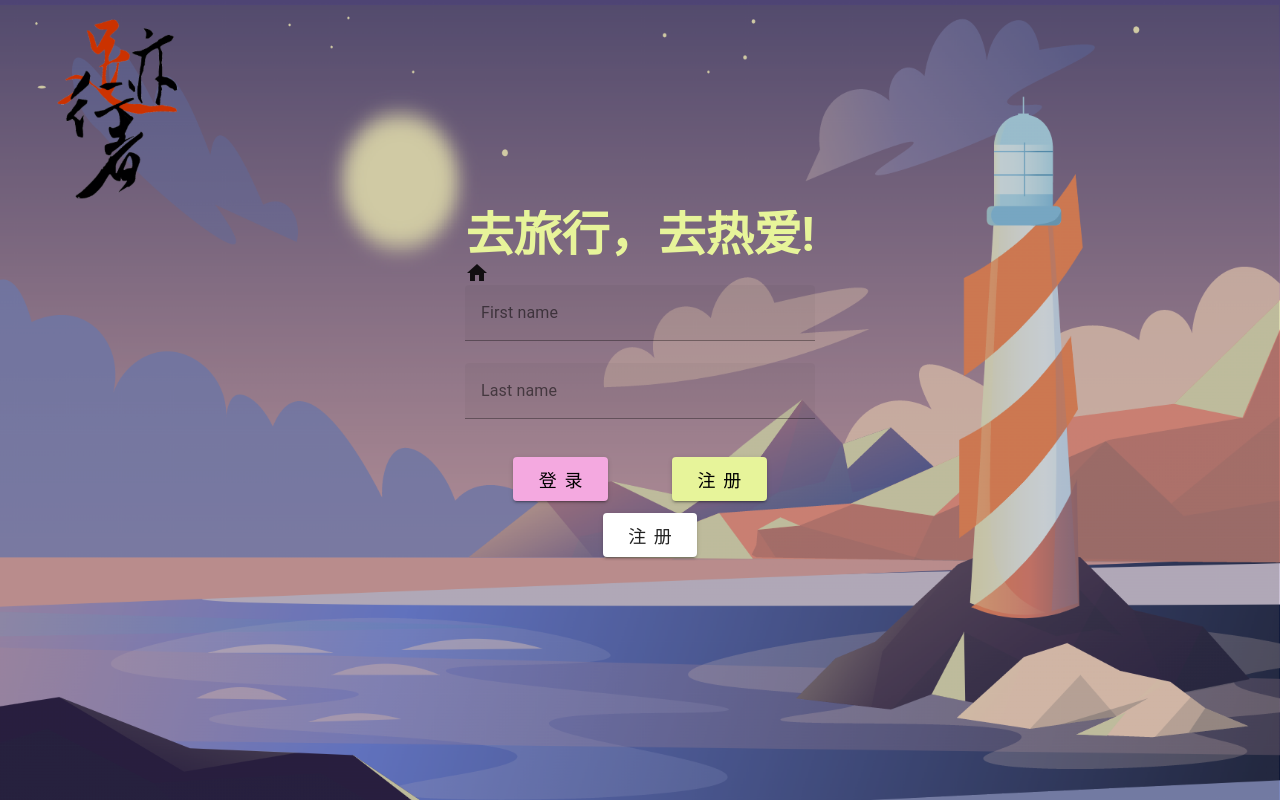
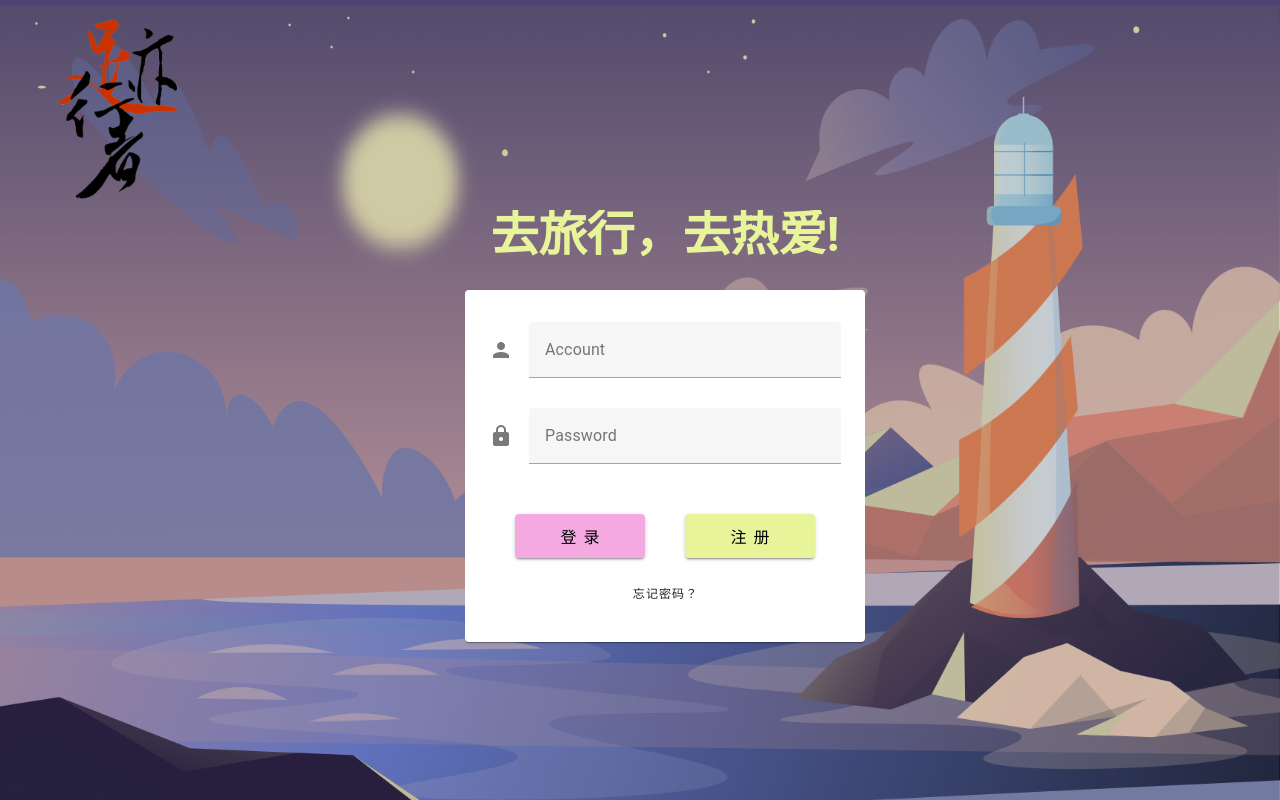
Before and after one commit to deidei1210/FootprintWalker-FrontEnd, a Vue app in the folder FootprintWalker/: page / in a window 1280 px wide. Built offline with nearby package versions, Linux system fonts and the light colour scheme.

Commit message:
Update Login.vue

```diff
--- a/FootprintWalker/src/views/Login.vue
+++ b/FootprintWalker/src/views/Login.vue
@@ -4,40 +4,32 @@
     <div class="Screen">
         <div class="login">
             <div class="title text-h3 font-weight-bold">去旅行，去热爱!</div>
-            <!-- <v-sheet width="300" class="mx-auto"> -->
-            <v-form fast-fail @submit.prevent>
-                <v-icon icon="mdi-home" />
-                <!-- 用户姓名 -->
-                <v-text-field v-model="userName" label="First name" :rules="firstNameRules"></v-text-field>
-                <!-- 用户密码 -->
-                <v-text-field v-model="userCode" label="Last name" :rules="lastNameRules"></v-text-field>
-                <!-- 三个按钮 -->
-                <v-container>
-                    <!-- 登录按钮 -->
-                    <v-row justify="center" align="center">
-                        <v-col cols="auto">
-                            <v-btn type="submit" class="login-button" size="x-large" density="comfortable" color="#F4A9E0">
+            <v-card class="mx-auto px-6 py-8 login-card" max-width="400">
+                <v-form v-model="form" @submit.prevent="onSubmit">
+                    <v-text-field v-model="email" :readonly="loading" :rules="[required]" class="mb-2" clearable
+                        label="Account" prepend-icon="mdi-account"></v-text-field>
+
+                    <v-text-field v-model="password" :readonly="loading" :rules="[required]" clearable label="Password"
+                        placeholder="Enter your password" prepend-icon="mdi-lock"></v-text-field>
+
+                    <br>
+                    <v-container>
+                        <v-row justify="center">
+                            <v-btn :loading="loading" style=" margin-right: 20px;" color="#F4A9E0" size="large" type="submit" variant="elevated" width="130">
                                 登 录
                             </v-btn>
-                        </v-col>
-                        <!-- 注册按钮 -->
-                        <v-col cols="auto">
-                            <v-btn type="submit" class="register-button" size="x-large" density="comfortable"
-                                color="#E7F49A">
+                            <v-btn :loading="loading" style="margin-left: 20px;" color="#E7F49A" size="large" type="submit" variant="elevated" width="130">
                                 注 册
                             </v-btn>
-                        </v-col>
-                    </v-row>
-                    <!-- 忘记密码 -->
-                    <v-row justify="center" align="center">
-                        <v-btn type="submit" class="register-button" size="x-large" density="comfortable">
-                            注 册
-                        </v-btn>
-                    </v-row>
-                </v-container>
-
-            </v-form>
-            <!-- </v-sheet> -->
+                        </v-row>
+                        <v-row justify="center">
+                            <v-btn :loading="loading" style="margin-top: 20px;" color="gray" size="small" type="submit" variant="text" width="130">
+                                忘记密码？
+                            </v-btn>
+                        </v-row>
+                    </v-container>
+                </v-form>
+            </v-card>
         </div>
     </div>
 </template>
@@ -81,7 +73,7 @@ export default {
     position: absolute;
     left: 50%;
     top: 50%;
-    width: 350px;
+    width: 400px;
     margin: -190px 0 0 -175px;
     border-radius: 5px;
     overflow: hidden;
@@ -94,4 +86,8 @@ export default {
 .register-button {
     margin-left: 20px;
 }
+
+.login-card {
+    margin: 30px;
+}
 </style>
```
